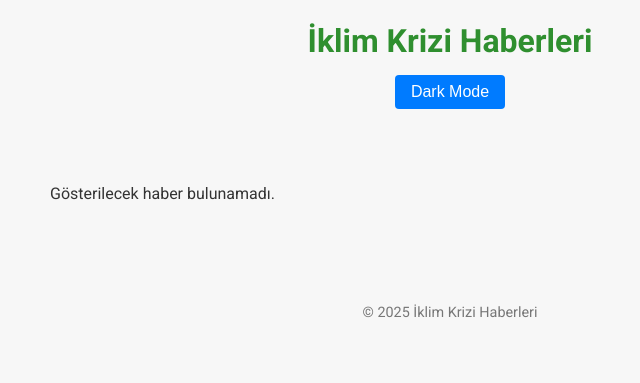
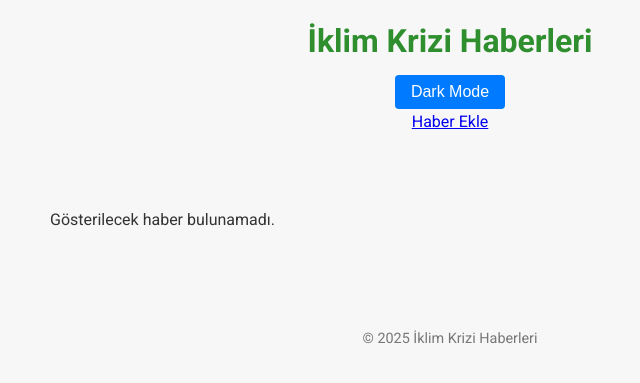
Before and after one commit to MehmetBegun/AI-Based-Action-Recommender-for-Climate-Crisis, a Flask app: page / in a window 1280 px wide. Shown: the top 383 px of the page, without its empty margins (190-830 px from the left). Run offline with Flask 2, Linux system fonts and the light colour scheme; data that the repository does not hold is empty; parts of the project's set-up code (start-up, migrations or seed data) failed here and were passed over.

Commit message:
Update index.html

```diff
--- a/templates/index.html
+++ b/templates/index.html
@@ -10,6 +10,8 @@
     <header>
         <h1>İklim Krizi Haberleri</h1>
         <button id="modeToggle" class="mode-toggle">Dark Mode</button>
+        <!-- Yeni eklenen Haber Ekle butonu -->
+        <a href="http://localhost:5000/admin" class="add-news-btn">Haber Ekle</a>
     </header>
     <main>
         {% if articles %}
```
